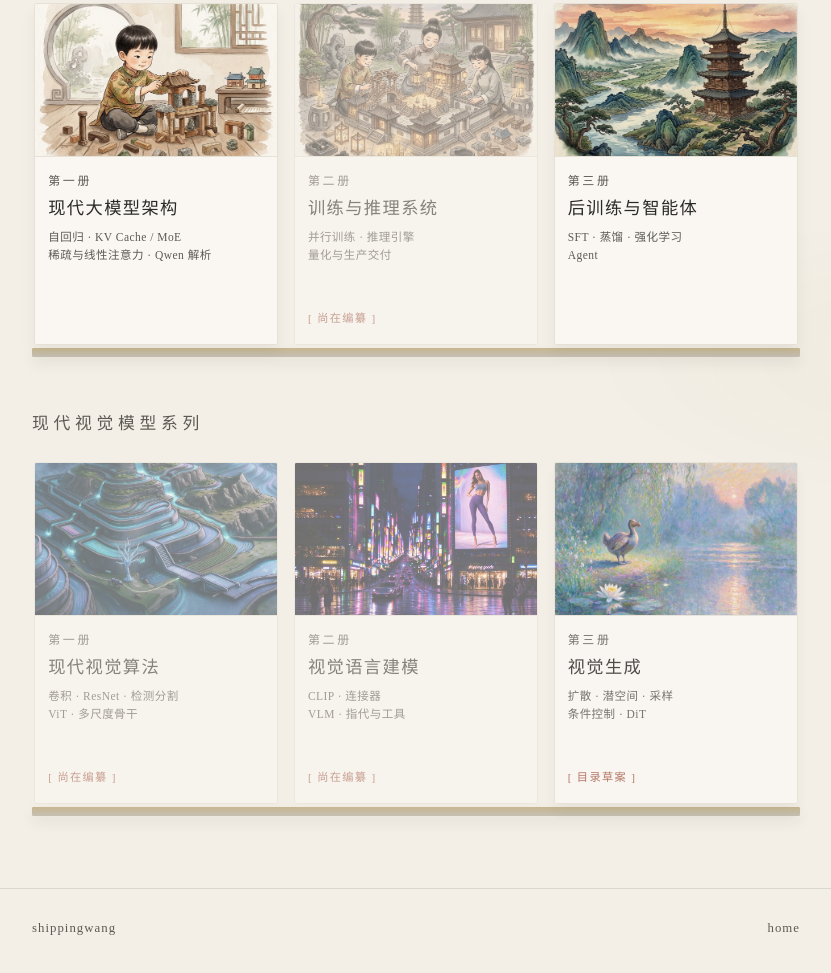
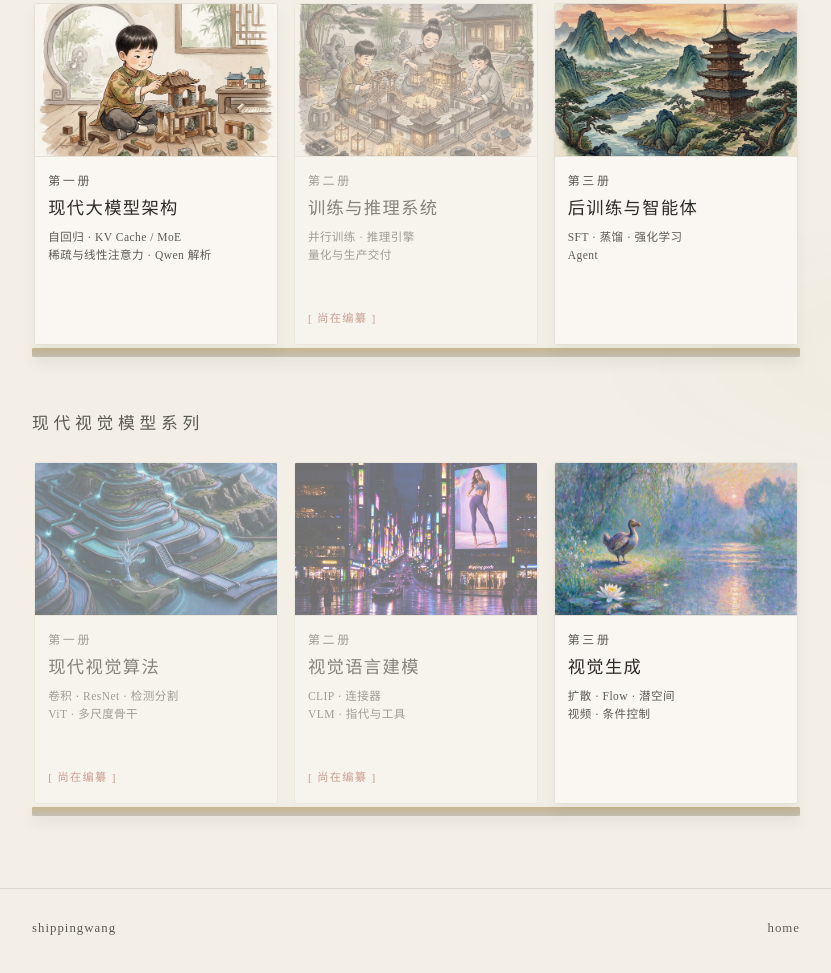
Before and after one commit to shippingwang/site, a plain HTML site: page public/book/index.html in a window 1280 px wide. Shown: the part 283-1256 px from the top of the page, without its empty margins (224-1055 px from the left). Drawn offline with Linux system fonts and the light colour scheme; a web font is replaced by a local one.

Commit message:
wire vision book like llm (site)

```diff
--- a/public/book/index.html
+++ b/public/book/index.html
@@ -114,7 +114,7 @@
             </article>
           </div>
 
-          <a class="tome tome--draft" href="/book/vision/03-generation/">
+          <a class="tome" href="/book/vision/03-generation/">
             <article class="tome__card">
               <div class="tome__art">
                 <img src="/assets/book/vision-vol3.jpeg" alt="" width="2400" height="1792" loading="lazy" />
@@ -122,9 +122,8 @@
               <div class="tome__body">
                 <p class="tome__vol">第三册</p>
                 <h3 class="tome__name">视觉生成</h3>
-                <p class="tome__blurb">扩散 · 潜空间 · 采样</p>
-                <p class="tome__blurb">条件控制 · DiT</p>
-                <p class="tome__seal">[ 目录草案 ]</p>
+                <p class="tome__blurb">扩散 · Flow · 潜空间</p>
+                <p class="tome__blurb">视频 · 条件控制</p>
               </div>
             </article>
           </a>
```
Also changed, not shown: 3 other files.
